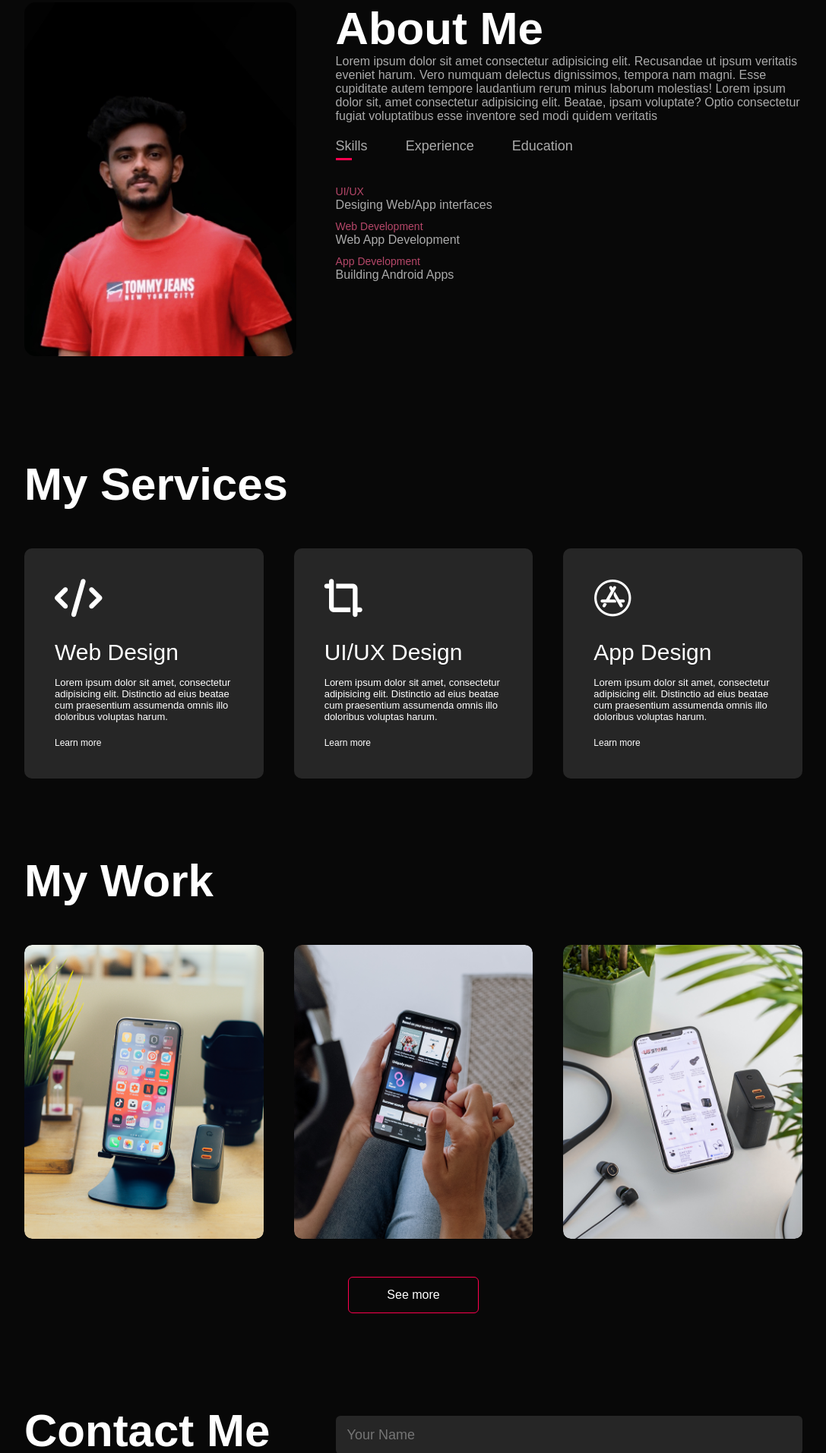
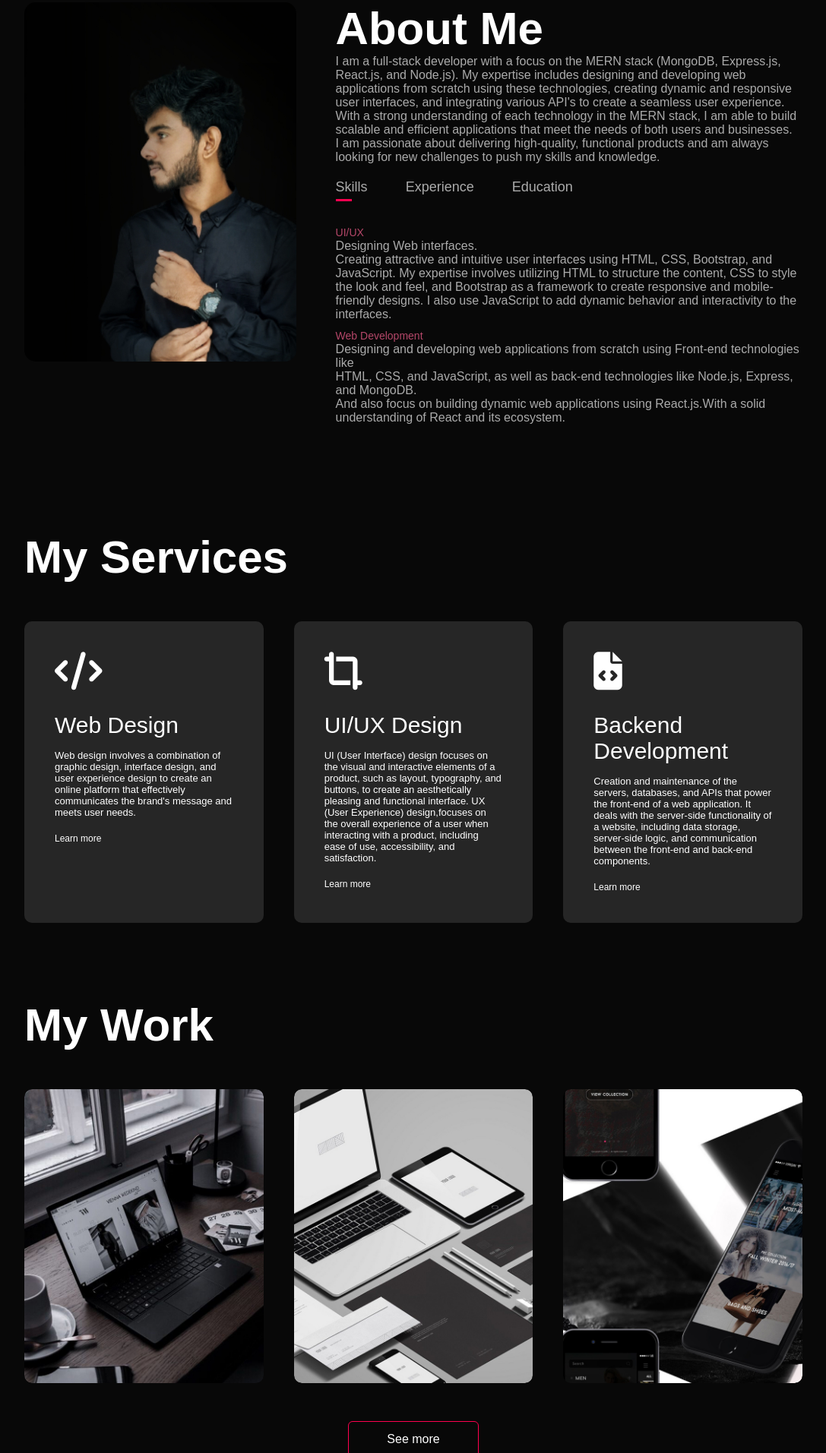
Before and after one commit to raahulvinod/Personal-portfolio, a plain HTML site: page index.html in a window 1280 px wide. Shown: the part 887-2800 px from the top of the page at 76% size, without its empty margins (96-1183 px from the left). Drawn offline with Linux system fonts and the light colour scheme.

Commit message:
changed contents, changed my work images, added favicon

```diff
--- a/index.html
+++ b/index.html
@@ -1,13 +1,17 @@
 <!DOCTYPE html>
 <html lang="en">
+
 <head>
     <meta charset="UTF-8">
     <meta http-equiv="X-UA-Compatible" content="IE=edge">
     <meta name="viewport" content="width=device-width, initial-scale=1.0">
-    <title>Personal Portfolio Website</title>
+    <title>Rahul vinod</title>
     <link rel="stylesheet" href="style.css">
+    <link rel="icon" href="images/favicon.ico">
     <script src="https://kit.fontawesome.com/f20e03219d.js" crossorigin="anonymous"></script>
+
 </head>
+
 <body>
     <div id="header">
         <div class="container">
@@ -24,8 +28,8 @@
                 <i class="fa-solid fa-bars" onclick="openmenu()"></i>
             </nav>
             <div class="header-text">
-                <p>Web Developer</p>
-                <h1>Hi, I'm <span>Rahul</span><br>Vinod From Kerala</h1>
+                <p>Full-stack developer</p>
+                <h1>Hi, I'm <span>Rahul</span><br>Vinod From Kerala.</h1>
             </div>
         </div>
     </div>
@@ -34,11 +38,19 @@
         <div class="container">
             <div class="row">
                 <div class="about-col-1">
-                    <img src="images/dp.jpg">
+                    <img src="images/user.jpg">
                 </div>
                 <div class="about-col-2">
                     <h1 class="sub-title">About Me</h1>
-                    <p> Lorem ipsum dolor sit amet consectetur adipisicing elit. Recusandae ut ipsum veritatis eveniet harum. Vero numquam delectus dignissimos, tempora nam magni. Esse cupiditate autem tempore laudantium rerum minus laborum molestias! Lorem ipsum dolor sit, amet consectetur adipisicing elit. Beatae, ipsam voluptate? Optio consectetur fugiat voluptatibus esse inventore sed modi quidem veritatis </p>
+                    <p>I am a full-stack developer with a focus on the MERN stack (MongoDB, Express.js, React.js, and
+                        Node.js). My expertise includes designing and developing web applications from scratch using
+                        these technologies, creating dynamic and responsive user interfaces, and integrating various
+                        API's to create a seamless user experience. With a strong understanding of each technology in
+                        the MERN stack, I am able to build scalable and efficient applications that meet the needs of
+                        both users and businesses. <br> I am passionate about delivering high-quality, functional
+                        products
+                        and am always looking for new challenges to push my skills and knowledge.
+                    </p>
 
                     <div class="tab-titles">
                         <p class="tab-links active-link" onclick="opentab('skills')">Skills</p>
@@ -48,23 +60,39 @@
                     </div>
                     <div class="tab-contents active-tab" id="skills">
                         <ul>
-                        <li><span>UI/UX</span><br>Desiging Web/App interfaces</li>
-                        <li><span>Web Development</span><br>Web App Development</li>
-                        <li><span>App Development</span><br>Building Android Apps</li>
+                            <li><span>UI/UX</span><br>Designing Web interfaces. <br>Creating attractive and intuitive
+                                user interfaces
+                                using HTML, CSS, Bootstrap, and JavaScript. My expertise involves utilizing HTML to
+                                structure the content, CSS to style the look and feel, and Bootstrap as a framework to
+                                create responsive and mobile-friendly designs. I also use JavaScript to add dynamic
+                                behavior and interactivity to the interfaces. <br>
+                            </li>
+                            <li><span>Web Development</span><br> Designing and developing web applications from scratch
+                                using Front-end technologies like <br> HTML, CSS, and JavaScript, as well as back-end
+                                technologies like Node.js, Express, and MongoDB. <br>
+                                And also focus on building dynamic web applications using React.js.With a solid
+                                understanding of React and its ecosystem.
+                            </li>
+
                         </ul>
                     </div>
                     <div class="tab-contents" id="experience">
                         <ul>
-                        <li><span>2023 - Current</span><br>Desiging Web/App interfaces</li>
-                        <li><span>2020-2022</span><br>Web App Development</li>
-                        <li><span>2019</span><br>Building Android Apps</li>
+                            <li><span>2022 - Current</span><br>As a freelance MERN stack developer, I have worked with
+                                various clients to deliver high-quality web
+                                applications. <br>
+                                My expertise in the MERN stack allows me to quickly understand client requirements and
+                                deliver efficient and effective solutions. I have experience in building full-stack web
+                                applications with dynamic and user-friendly front-ends using React and efficient
+                                back-ends using Node.js, Express, and MongoDB.
+                            </li>
+
                         </ul>
                     </div>
                     <div class="tab-contents" id="education">
                         <ul>
-                        <li><span>2016-2020</span><br>Btech in Civil Engineering, Kollam</li>
-                        <li><span>2014-2016</span><br>Web App Development</li>
-                        <li><span>2020</span><br>Building Android Apps</li>
+                            <li><span>2016-2020</span><br>Btech in Civil Engineering, Kollam.</li>
+
                         </ul>
                     </div>
                 </div>
@@ -79,21 +107,29 @@
                 <div>
                     <i class="fa-solid fa-code"></i>
                     <h2>Web Design</h2>
-                    <p>Lorem ipsum dolor sit amet, consectetur adipisicing elit. Distinctio ad eius beatae cum praesentium assumenda omnis illo doloribus voluptas harum.
+                    <p>Web design involves a combination of graphic design, interface design, and user experience design
+                        to create
+                        an online platform that effectively communicates the brand's message and meets user needs.
                     </p>
                     <a href="#">Learn more</a>
                 </div>
                 <div>
                     <i class="fa-sharp fa-solid fa-crop-simple"></i>
                     <h2>UI/UX Design</h2>
-                    <p>Lorem ipsum dolor sit amet, consectetur adipisicing elit. Distinctio ad eius beatae cum praesentium assumenda omnis illo doloribus voluptas harum.
+                    <p>UI (User Interface) design focuses on the visual and interactive elements of a product, such as
+                        layout, typography, and buttons, to create an aesthetically pleasing and functional interface.
+                        UX (User Experience) design,focuses on the overall experience of a user when
+                        interacting with a product, including ease of use, accessibility, and satisfaction.
                     </p>
                     <a href="#">Learn more</a>
                 </div>
                 <div>
-                    <i class="fa-brands fa-app-store"></i>
-                    <h2>App Design</h2>
-                    <p>Lorem ipsum dolor sit amet, consectetur adipisicing elit. Distinctio ad eius beatae cum praesentium assumenda omnis illo doloribus voluptas harum.
+                    <i class="fa-sharp fa-solid fa-file-code"></i>
+                    <h2>Backend Development</h2>
+                    <p>Creation and maintenance of the servers, databases, and APIs that
+                        power the front-end of a web application. It deals with the server-side functionality of a
+                        website, including data storage, server-side logic, and communication between the front-end and
+                        back-end components.
                     </p>
                     <a href="#">Learn more</a>
                 </div>
@@ -106,31 +142,30 @@
             <h1 class="sub-title">My Work</h1>
             <div class="work-list">
                 <div class="work">
-                    <img src="images/work-1.png" >
+                    <img src="images/blog.jpg">
                     <div class="layer">
-                        <h3>Social Media App</h3>
-                        <p>The App Connects you to the talented people around the world
-                            Download it from play store.
+                        <h3>Blog website</h3>
+                        <p>A blog website is a platform where individuals or organizations can share their thoughts,
+                            opinions, or experiences in the form of articles or posts.
                         </p>
                         <a href="#"><i class="fa-solid fa-arrow-up-right-from-square"></i></a>
                     </div>
                 </div>
                 <div class="work">
-                    <img src="images/work-2.png" >
+                    <img src="images/business.jpg">
                     <div class="layer">
-                        <h3>Music App</h3>
-                        <p>The App Connects you to the talented people around the world
-                            Download it from play store.
+                        <h3>Business website</h3>
+                        <p> online platform that represents a company, its products or services, and its brand. It serves as a digital storefront for businesses and is often the first point of contact between a company and its customers.
                         </p>
                         <a href="#"><i class="fa-solid fa-arrow-up-right-from-square"></i></a>
                     </div>
                 </div>
                 <div class="work">
-                    <img src="images/work-3.png" >
+                    <img src="images/ecommrse.jpg">
                     <div class="layer">
-                        <h3>E-commerse App</h3>
-                        <p>The App Connects you to the talented people around the world
-                            Download it from play store.
+                        <h3>Ecommerse website</h3>
+                        <p>An ecommerce website is a platform that allows businesses to sell products or services
+                            online.
                         </p>
                         <a href="#"><i class="fa-solid fa-arrow-up-right-from-square"></i></a>
                     </div>
@@ -182,11 +217,11 @@
         var tablinks = document.getElementsByClassName("tab-links");
         var tabcontents = document.getElementsByClassName("tab-contents")
 
-    function opentab(tabname){
-        for(tablink of tablinks){
+        function opentab(tabname) {
+            for (tablink of tablinks) {
                 tablink.classList.remove("active-link");
             }
-        for(tabcontent of tabcontents){
+            for (tabcontent of tabcontents) {
                 tabcontent.classList.remove("active-tab");
             }
             event.currentTarget.classList.add("active-link");
@@ -198,10 +233,10 @@
 
         var sidemenu = document.getElementById("sidemenu");
 
-    function openmenu(){
+        function openmenu() {
             sidemenu.style.right = "0";
         }
-    function closemenu(){
+        function closemenu() {
             sidemenu.style.right = "-200px";
         }
 
@@ -213,12 +248,12 @@
 
         form.addEventListener('submit', e => {
             e.preventDefault()
-      fetch(scriptURL, { method: 'POST', body: new FormData(form)})
+            fetch(scriptURL, { method: 'POST', body: new FormData(form) })
                 .then(response => {
                     msg.innerHTML = "Message sent successfully"
-            setTimeout(function(){
+                    setTimeout(function () {
                         msg.innerHTML = ""
-            },5000)
+                    }, 5000)
                     form.reset()
                 })
                 .catch(error => console.error('Error!', error.message))
@@ -226,4 +261,5 @@
     </script>
 
 </body>
+
 </html>
```
Also changed, not shown: images/blog.jpg (added), images/business.jpg (added), images/dp.jpg (deleted), images/ecommrse.jpg (added), images/favicon.ico (added), images/user-img.jpg (added), images/user.jpg (added), images/work-1.png (deleted), images/work-2.png (deleted), images/work-3.png (deleted). Lines whose indentation alone changed are shown as unchanged.
